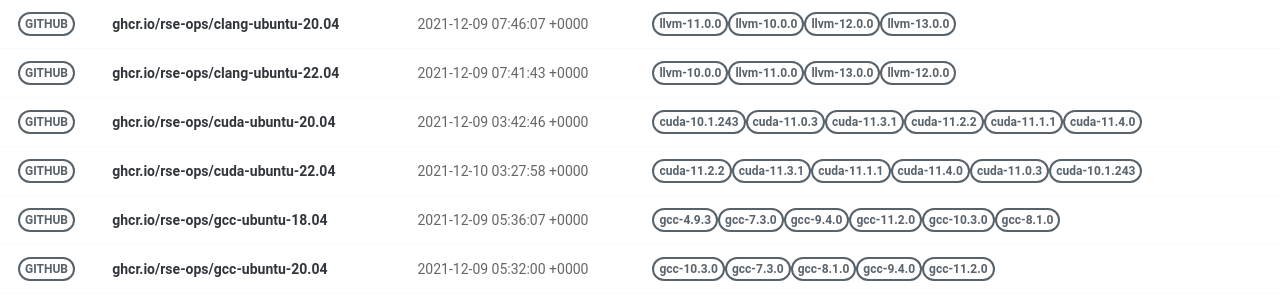
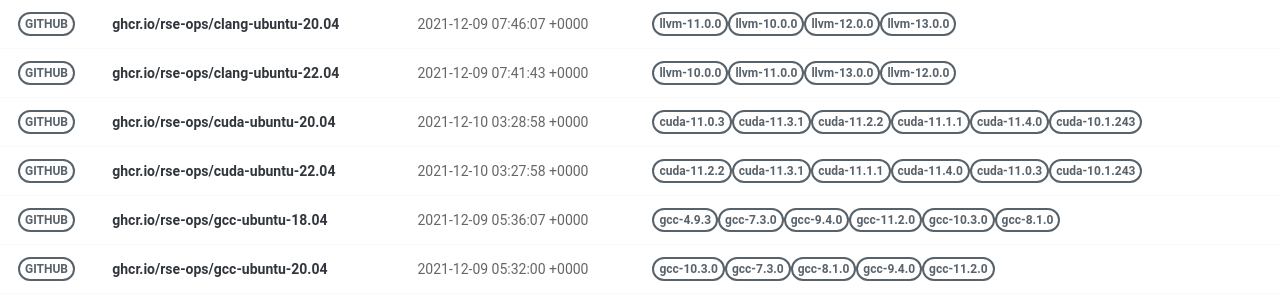
Before and after one commit to rse-ops/docker-images, a Jekyll site: the page built from pages/index.md, in a window 1280 px wide. Shown: the part 179-479 px from the top of the page. Built offline with Jekyll 4.4.1, drawn with Linux system fonts in a browser that asks for light colours; nearby versions of some CDN libraries.

Commit message:
Automated push to update library 2021-12-10

```diff
--- a/_library/ghcr.io-rse-ops-cuda-ubuntu-20.04.md
+++ b/_library/ghcr.io-rse-ops-cuda-ubuntu-20.04.md
@@ -1,14 +1,11 @@
 ---
 layout: container
 name: ghcr.io/rse-ops/cuda-ubuntu-20.04
-updated_at: 2021-12-09 03:42:46.390308
+updated_at: 2021-12-10 03:28:58.365775
 
 
 container_url: https://github.com/orgs/rse-ops/packages/container/package/cuda-ubuntu-20.04
 versions:
- - tag: cuda-10.1.243
-   dockerfile: https://github.com/rse-ops/docker-images/blob/main/ubuntu/cuda/Dockerfile
-   manifest: https://crane.ggcr.dev/manifest/ghcr.io/rse-ops/cuda-ubuntu-20.04:cuda-10.1.243
  - tag: cuda-11.0.3
    dockerfile: https://github.com/rse-ops/docker-images/blob/main/ubuntu/cuda/Dockerfile
    manifest: https://crane.ggcr.dev/manifest/ghcr.io/rse-ops/cuda-ubuntu-20.04:cuda-11.0.3
@@ -24,5 +21,8 @@ versions:
  - tag: cuda-11.4.0
    dockerfile: https://github.com/rse-ops/docker-images/blob/main/ubuntu/cuda/Dockerfile
    manifest: https://crane.ggcr.dev/manifest/ghcr.io/rse-ops/cuda-ubuntu-20.04:cuda-11.4.0
+ - tag: cuda-10.1.243
+   dockerfile: https://github.com/rse-ops/docker-images/blob/main/ubuntu/cuda/Dockerfile
+   manifest: https://crane.ggcr.dev/manifest/ghcr.io/rse-ops/cuda-ubuntu-20.04:cuda-10.1.243
 
 ---
```
